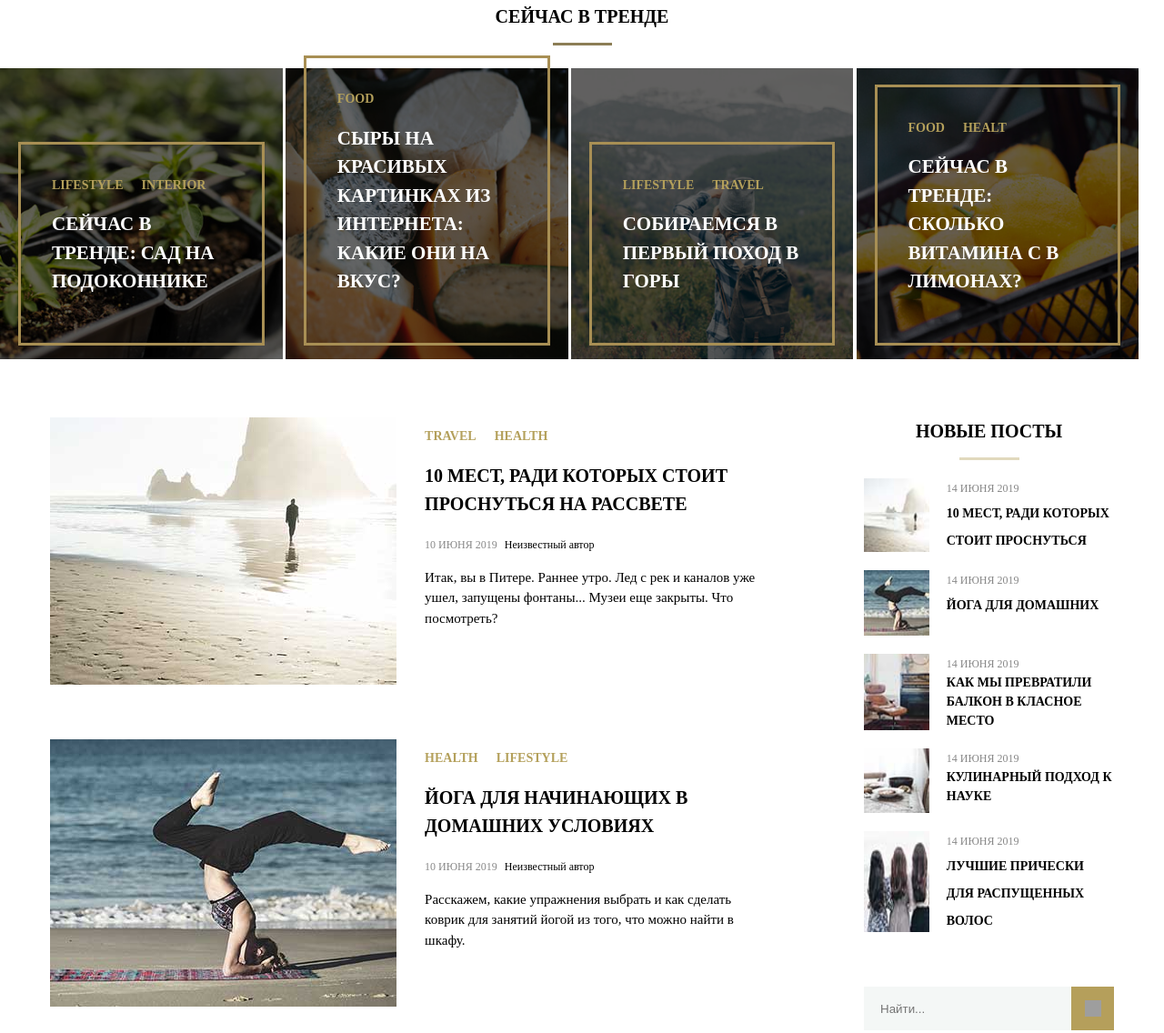
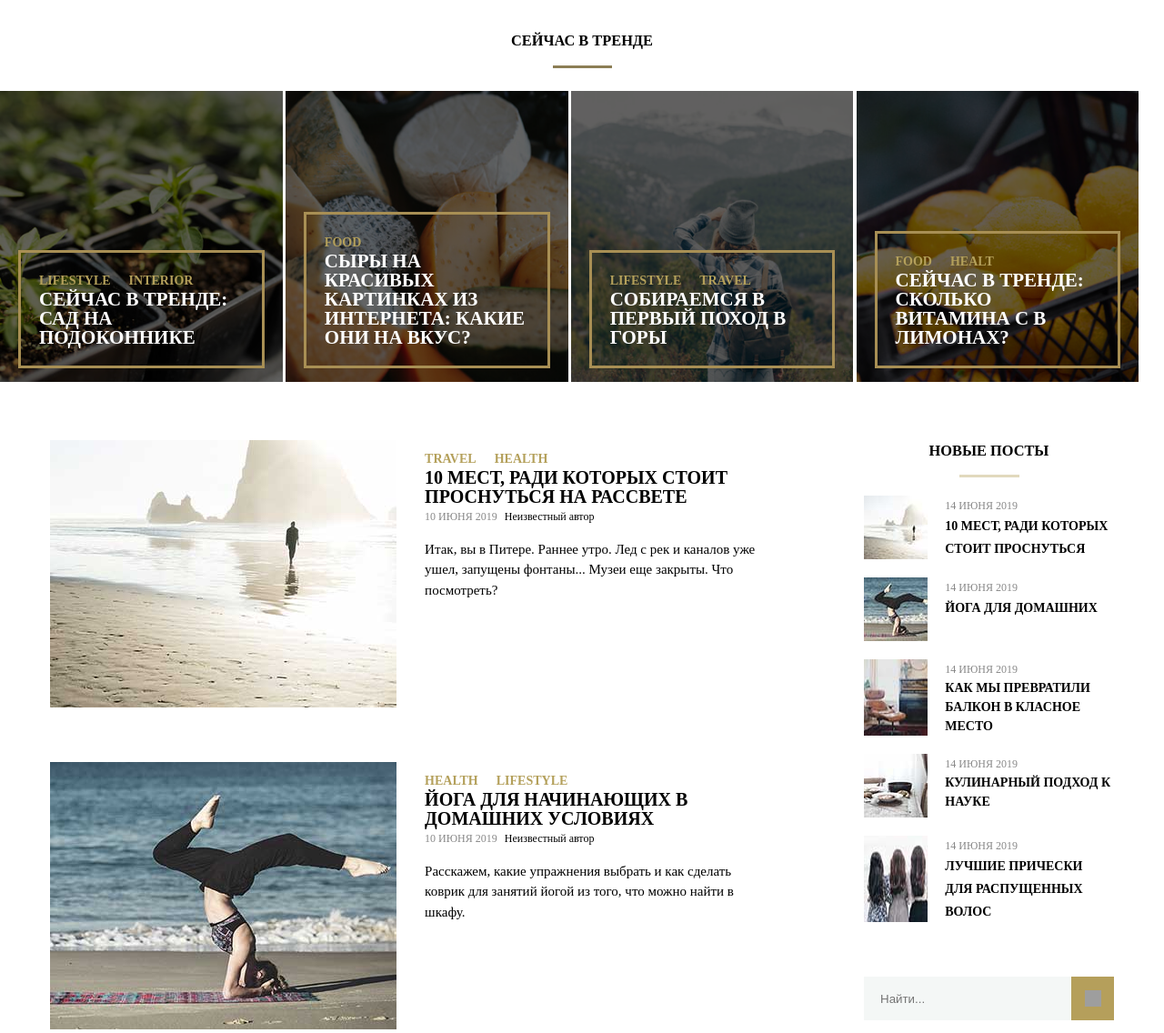
Before and after one commit to VavaIkelman/mq-diplom, a plain HTML site: page index.html in a window 1280 px wide. Shown: the part 550-1686 px from the top of the page at 91% size. Drawn offline with Linux system fonts and the light colour scheme; grey boxes are pictures that could not be loaded; a web font is replaced by a local one.

Commit message:
Add files via upload

```diff
--- a/css/style.css
+++ b/css/style.css
@@ -39,10 +39,13 @@ ul{
 h3 {
   font-family: opensans;
   font-weight: 700;
-  font-size: 20px;
-  font-weight: 700;
   text-transform: uppercase;
   margin: 0;
+}
+
+h2{
+  margin: 0;
+  line-height: 1;
 }
 
 img {
@@ -274,6 +277,7 @@ img {
 .header_up{
   display: flex;
   width: 100%;
+  justify-content: space-between;
   }
 
 .logo {
@@ -282,7 +286,6 @@ img {
 
 .header-menu{
   display: flex;
-  width: 85%;
   justify-content: flex-end;
   }
 
@@ -484,6 +487,7 @@ img {
   background-color: #000000;
   position: relative;
   box-sizing: border-box;
+  padding-top: 30px;
   }
 
 .header::after {
@@ -672,7 +676,7 @@ img {
  z-index: 3;
  display: flex;
  flex-direction: column;
- padding: 34px
+ padding: 20px
 }
 
 .trends_category_list{
@@ -887,6 +891,7 @@ img {
   font-weight: 700;
   text-transform: uppercase;
   color: #000000;
+  width: 100%;
 }
 
 .latest-posts {
@@ -926,7 +931,8 @@ img {
 
 .latest-post-img {
   box-sizing: border-box;
-  width: 26%;
+  width: 70px;
+  overflow: hidden;
   margin-right: 7%;
 }
 
--- a/index.html
+++ b/index.html
@@ -295,7 +295,7 @@
          <h3 class="title">новые посты</h3>
          <ul class="latest-post-list">
            <li class="latest-post">
-             <img src="../mq-diplom/images/2.jpg" class="latest-post-img" width="70" alt="human on the beach">
+               <img src="../mq-diplom/images/2.jpg" class="latest-post-img" alt="human on the beach">
              <div class="latest_post_box">
                <time class="latest-posts-block-card-date" datetime="2019-06-14">14 июня 2019</time>
                <h3>
@@ -305,7 +305,7 @@
               </div>
            </li>
            <li class="latest-post">
-             <img src="images/151.jpg" class="latest-post-img" width="70" alt="yoga on the beach">
+             <img src="images/151.jpg" class="latest-post-img"  alt="yoga on the beach">
              <div class="latest_post_box">
                <time class="latest-posts-block-card-date" datetime="2019-06-14">14 июня 2019</time>
                <h3>
@@ -316,7 +316,7 @@
              </div>
            </li>
            <li class="latest-post">
-             <img src="images/45.jpg" class="latest-post-img" width="70" alt="armchair">
+             <img src="images/45.jpg" class="latest-post-img"  alt="armchair">
              <div class="latest_post_box">
                <time class="latest-posts-block-card-date" datetime="2015-06-19">14 июня 2019</time>
                <a class="latest-content-post-title" href="#0">
@@ -327,7 +327,7 @@
              </div>
            </li>
            <li class="latest-post">
-             <img src="images/501.jpg" class="latest-post-img" width="70" alt="breackfast on the table">
+             <img src="images/501.jpg" class="latest-post-img"  alt="breackfast on the table">
              <div class="latest_post_box">
                <time class="latest-posts-block-card-date" datetime="2019-06-14">14 июня 2019</time>
                <a class="latest-content-post-title" href="#0">
@@ -337,7 +337,7 @@
              </div>
            </li>
            <li class="latest-post">
-             <img src="images/7.jpg" class="latest-post-img" width="70" alt="three girls">
+             <img src="images/7.jpg" class="latest-post-img"  alt="three girls">
              <div class="latest_post_box">
                <time class="latest-posts-block-card-date" datetime="2019-06-14">14 июня 2019</time>
                 <h3>
```
Lines whose indentation alone changed are shown as unchanged.
